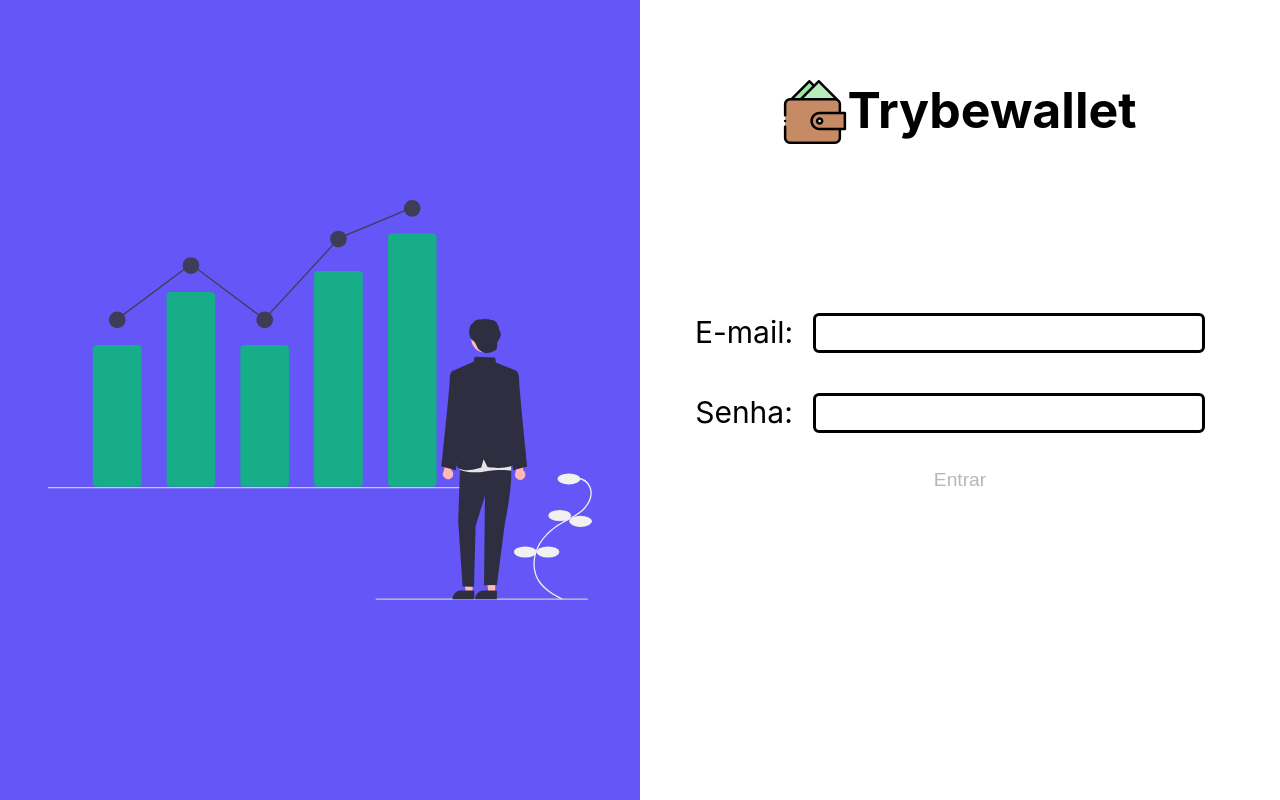
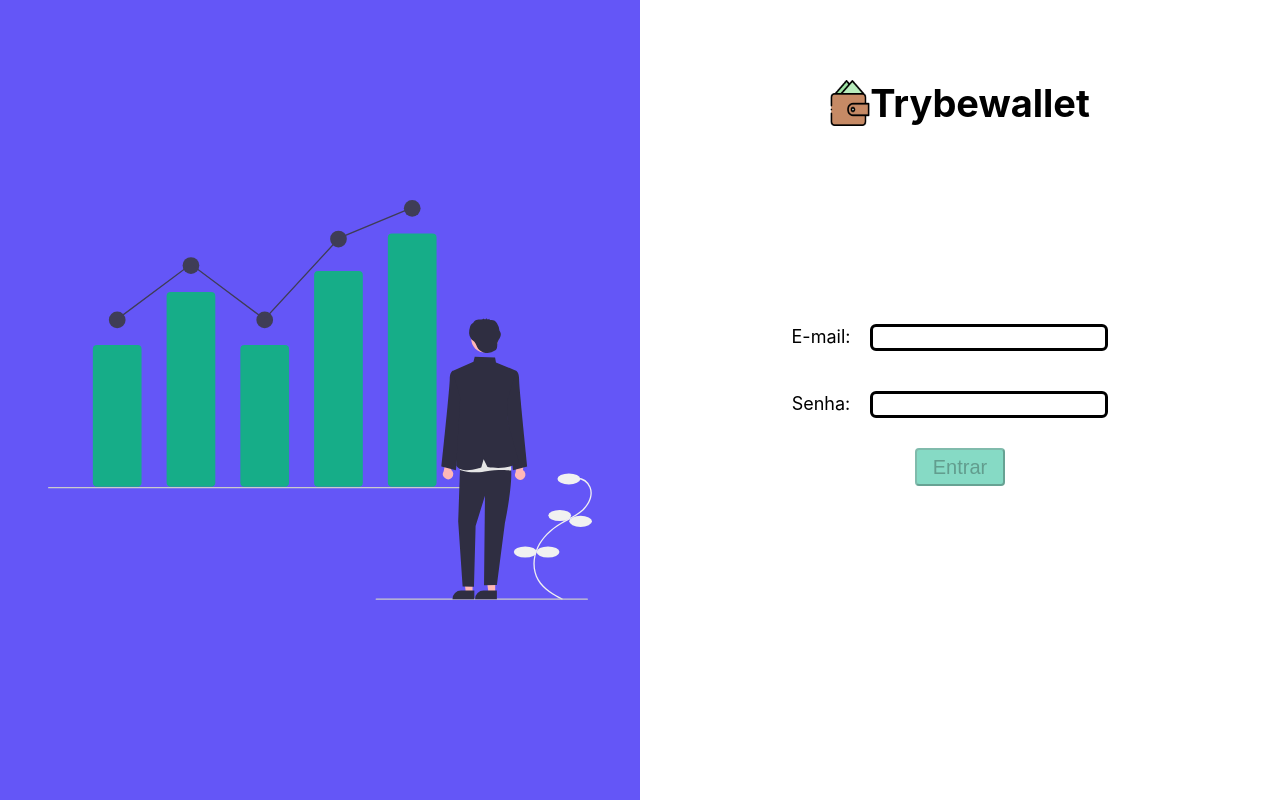
Before and after one commit to CaioMorato/TrybeWallet, a React (Create React App) app: page / in a window 1280 px wide. Built offline with nearby package versions, Linux system fonts and the light colour scheme.

Commit message:
ajustes de coloraçao e estilo pagina de login

```diff
--- a/src/styles/Login.css
+++ b/src/styles/Login.css
@@ -40,22 +40,22 @@
 }
 
 .title h1 {
-  font-size: 50px;
+  font-size: 38px;
 }
 
 .title img {
-  width: 64px;
+  width: 40px;
 }
 
 .login-input {
   border: 3px black solid;
   border-radius: 6px;
-  font-size: 30px;
+  font-size: 18px;
   margin: 20px;
 }
 
 .login-label {
-  font-size: 30px;
+  font-size: 18px;
 }
 
 .button-container {
@@ -63,33 +63,30 @@
 }
 
 .enabled-button {
-  /* background-color: white; */
-  border: none;
-  border-radius: 7px;
-  font-size: larger;
-  height: 45px;
-  width: 120px;
+  background-color: #16ad88;
+  border-radius: 4px;
+  font-size: 20px;
+  height: 38px;
+  width: 90px;
 }
 
 .enabled-button:hover {
   cursor: pointer;
-  transform: scale(1.03);
+  transform: scale(1.02);
 }
 
 .enabled-button:active {
-  transform: scale(0.99);
+  transform: scale(0.97);
 }
 
 .disabled-button {
-  background-color: white;
-  border: none;
-  border-radius: 7px;
-  font-size: larger;
-  height: 35px;
-  width: 100px;
+  background-color: #86dac5;
+  border-radius: 4px;
+  font-size: 20px;
+  height: 38px;
+  width: 90px;
 }
 
 .disabled-button:hover {
   cursor: not-allowed;
-  transform: scale(1.03);
 }
```
